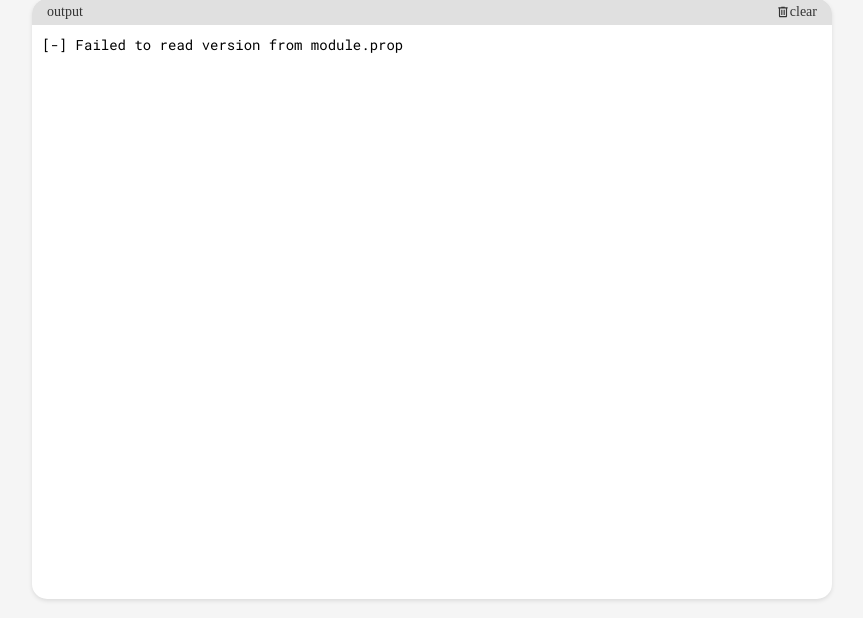
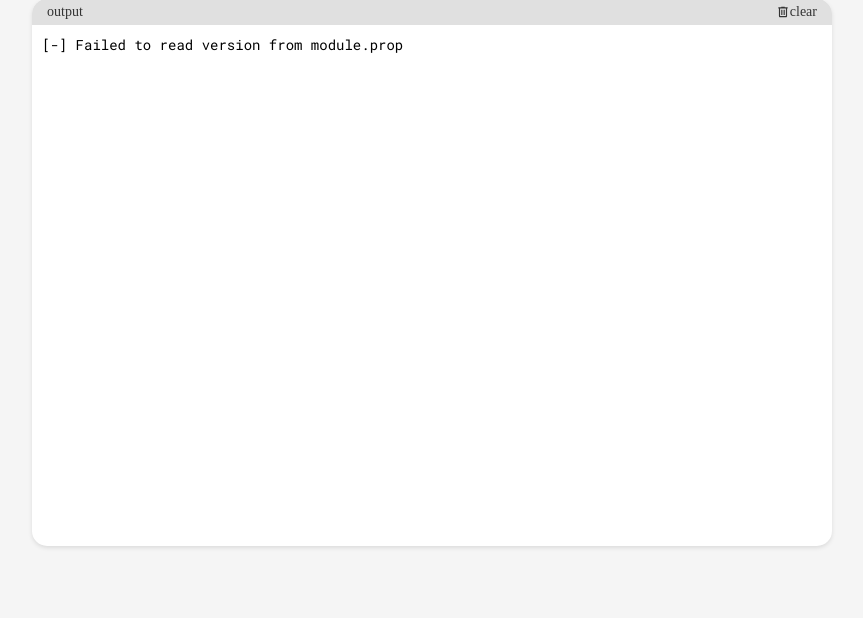
Before and after one commit to chiteroman/PlayIntegrityFix, a web app: page / in a window 1280 px wide. Shown: the part 182-800 px from the top of the page, without its empty margins (208-1071 px from the left). Run offline with its HTML, style and script files only (its server is not run), Linux system fonts and the light colour scheme; data that the repository does not hold is empty.

Commit message:
webui: limit content in one page

```diff
--- a/module/webroot/styles.css
+++ b/module/webroot/styles.css
@@ -11,21 +11,23 @@
     padding-bottom: var(--window-inset-bottom);
 }
 
-.header {
-    user-select: none;
-}
-
 .content {
     padding-bottom: 10px;
     display: flex;
     flex-direction: column;
     align-items: center;
+    height: 90vh;
     gap: 15px;
+}
+
+.header {
+    user-select: none;
 }
 
 .button-box {
     width: calc(85vw + 30px);
     max-width: 800px;
+    flex-shrink: 0;
     background-color: #fff;
     border: none;
     border-radius: 15px;
@@ -118,7 +120,7 @@
 .output-terminal {
     width: calc(85vw + 30px);
     max-width: 800px;
-    height: 600px;
+    flex-grow: 1;
     background-color: #fff;
     box-sizing: border-box;
     border-radius: 15px;
```
